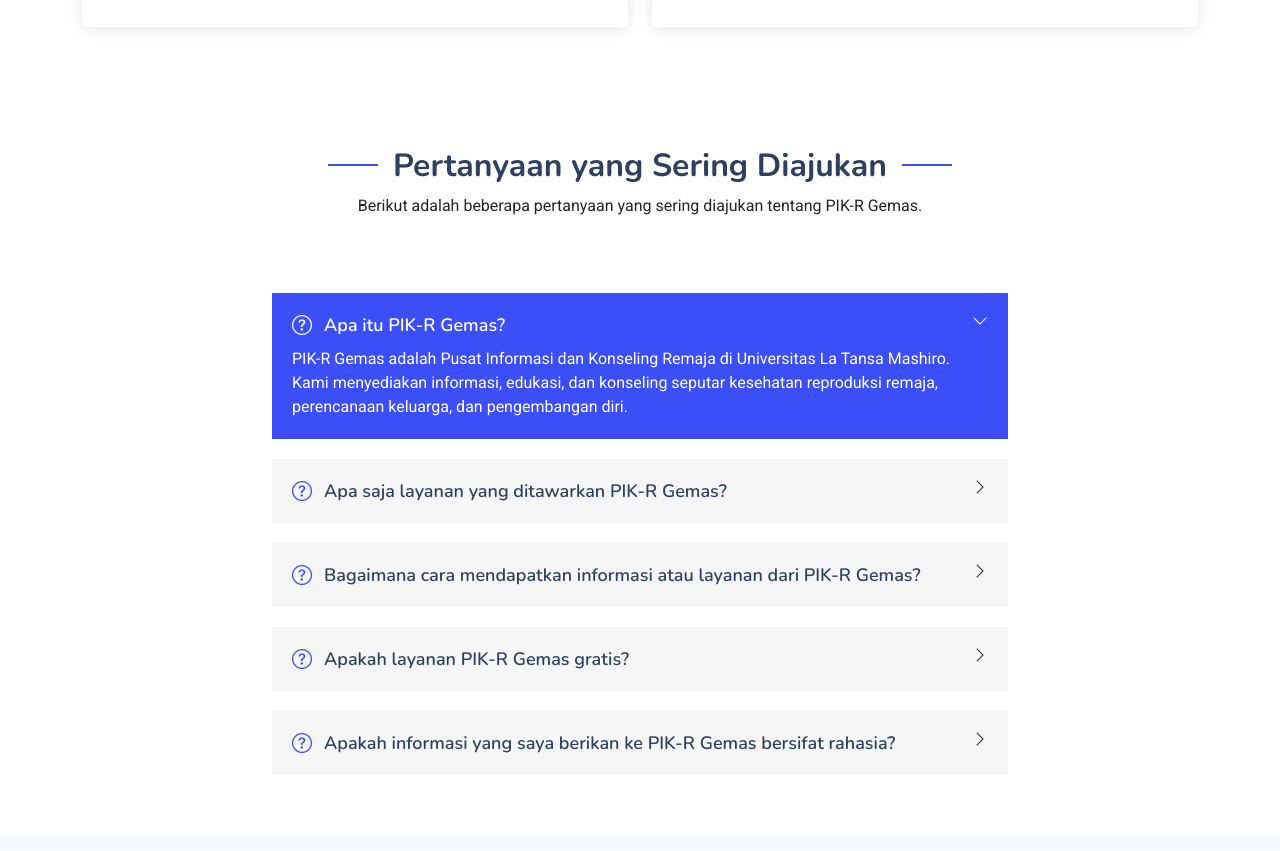
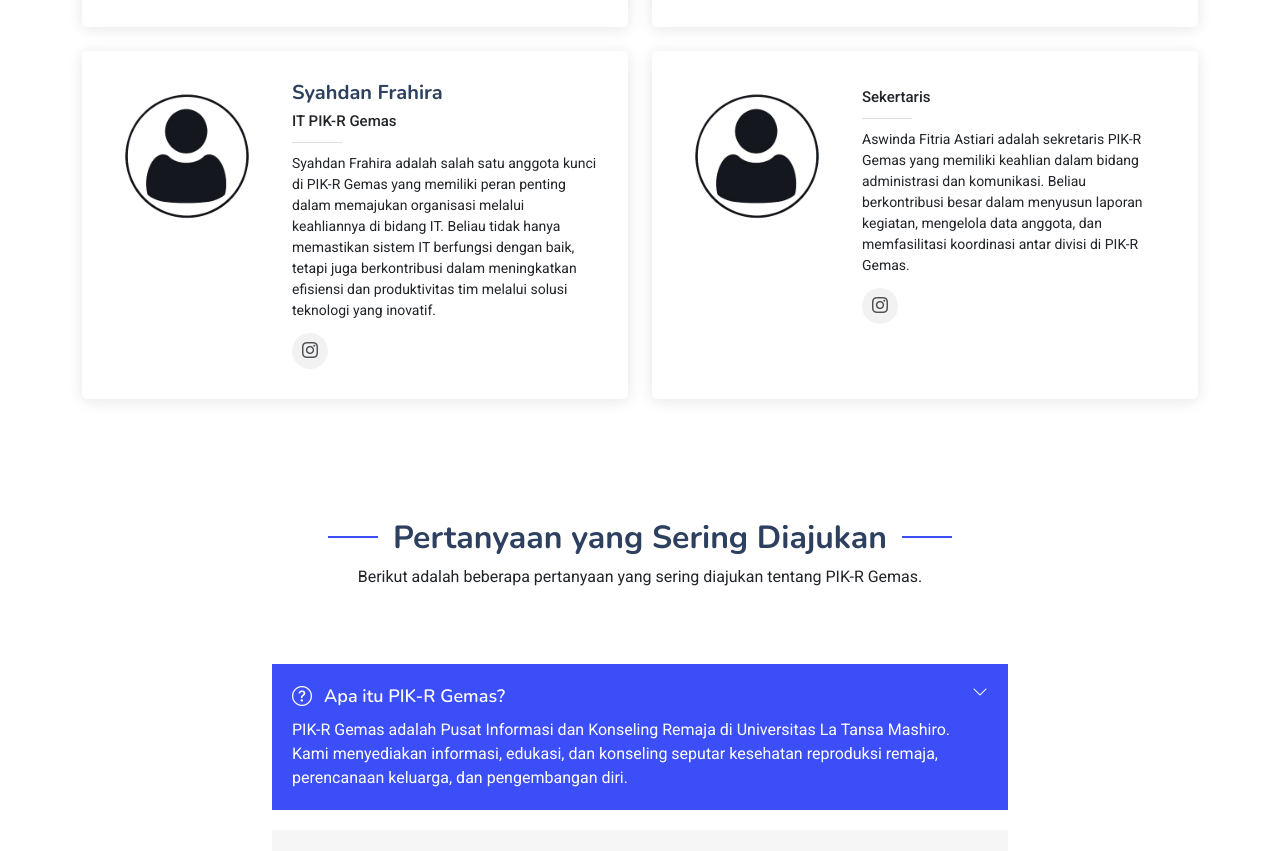
Before and after one commit to pikrgemasunilam/pikrgemasunilam.github.io, a plain HTML site: page index.html in a window 1280 px wide. Shown: the part 6381-7232 px from the top of the page. Drawn offline with nearby package versions, Linux system fonts and the light colour scheme; animation ran at ten frames a second.

Commit message:
Update index.html

```diff
--- a/index.html
+++ b/index.html
@@ -465,6 +465,34 @@
             </div>
           </div>
 
+          <div class="col-lg-6" data-aos="fade-up" data-aos-delay="400">
+            <div class="team-member d-flex align-items-start">
+              <div class="pic"><img src="assets/img/pik.png" class="img-fluid" alt="Nama Anggota 4"></div>
+              <div class="member-info">
+                <h4>Syahdan Frahira</h4>
+                <span>IT PIK-R Gemas</span>
+                <p>Syahdan Frahira adalah salah satu anggota kunci di PIK-R Gemas yang memiliki peran penting dalam memajukan organisasi melalui keahliannya di bidang IT. Beliau tidak hanya memastikan sistem IT berfungsi dengan baik, tetapi juga berkontribusi dalam meningkatkan efisiensi dan produktivitas tim melalui solusi teknologi yang inovatif.</p>
+                <div class="social">
+                  <a href="#"><i class="bi bi-instagram"></i></a>
+                </div>
+              </div>
+            </div>
+          </div>
+
+          <div class="col-lg-6" data-aos="fade-up" data-aos-delay="400">
+            <div class="team-member d-flex align-items-start">
+              <div class="pic"><img src="assets/img/pik.png" class="img-fluid" alt="Nama Anggota 4"></div>
+              <div class="member-info">
+                <h4></h4>
+                <span>Sekertaris</span>
+                <p>Aswinda Fitria Astiari adalah sekretaris PIK-R Gemas yang memiliki keahlian dalam bidang administrasi dan komunikasi. Beliau berkontribusi besar dalam menyusun laporan kegiatan, mengelola data anggota, dan memfasilitasi koordinasi antar divisi di PIK-R Gemas.</p>
+                <div class="social">
+                  <a href="#"><i class="bi bi-instagram"></i></a>
+                </div>
+              </div>
+            </div>
+          </div>
+
         </div>
 
       </div>
```
